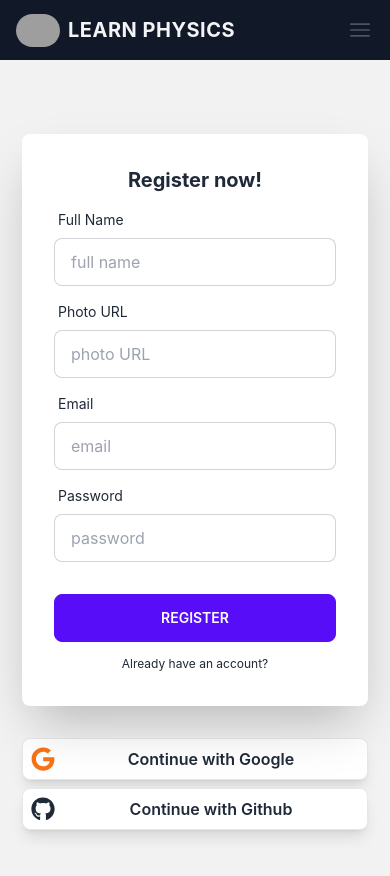
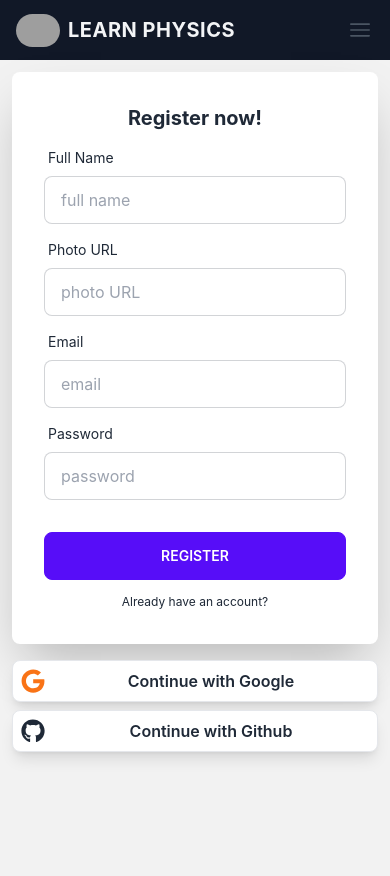
Before and after one commit to Abdullah-Sakib/Learn-Physics-Client-side, a React (Create React App) app: page /register in a window 390 px wide. Shown: the top 876 px of the page. Built offline with nearby package versions, Linux system fonts and the light colour scheme; no server answers; grey boxes are pictures that could not be loaded.

Commit message:
Fixed some issue from the login and registration page

```diff
--- a/src/Routes/Router/router.js
+++ b/src/Routes/Router/router.js
@@ -7,6 +7,7 @@ import Courses from "../../pages/Courses/Courses";
 import ErrorPage from "../../pages/ErrorPage/ErrorPage";
 import Home from "../../pages/Home/Home";
 import Login from "../../pages/Login/Login";
+import Profile from "../../pages/Profile/Profile";
 import Register from "../../pages/Register/Register";
 import PrivetRoute from "../PrivetRoute/PrivetRoute";
 
@@ -45,6 +46,10 @@ export const router = createBrowserRouter([
       {
         path:'blog',
         element: <Blog></Blog>
+      },
+      {
+        path: 'profile',
+        element: <Profile></Profile>
       }
     ]
   },
--- a/src/context/AuthProvider/AuthProvider.js
+++ b/src/context/AuthProvider/AuthProvider.js
@@ -1,7 +1,7 @@
 import React from 'react';
 import { useState } from 'react';
 import { createContext } from 'react';
-import {  createUserWithEmailAndPassword, getAuth, GithubAuthProvider, GoogleAuthProvider, onAuthStateChanged, signInWithEmailAndPassword, signInWithPopup,  updateProfile } from "firebase/auth";
+import {  createUserWithEmailAndPassword, getAuth, GithubAuthProvider, GoogleAuthProvider, onAuthStateChanged, signInWithEmailAndPassword, signInWithPopup,  signOut,  updateProfile } from "firebase/auth";
 import app from '../../firebase/firebase.config';
 import { useEffect } from 'react';
 
@@ -41,6 +41,10 @@ const AuthProvider = ({children}) => {
     })
   }
 
+  const logOut = () => {
+    return signOut(auth);
+  }
+
 
   useEffect(()=>{
     const unsubscribe = onAuthStateChanged(auth, currentUser =>{
@@ -52,7 +56,7 @@ const AuthProvider = ({children}) => {
 
 
 
-  const authInfo = { user,loading,  setUser, googleLogIn, gitHubLogIn, logInWithEmailPassword, createUser, updateUserProfile, };
+  const authInfo = { user,loading,  setUser, googleLogIn, gitHubLogIn, logInWithEmailPassword, createUser, updateUserProfile, logOut};
   return (
     <AuthContext.Provider value={authInfo}>
       {children}
--- a/src/pages/CheckOut/CheckOut.js
+++ b/src/pages/CheckOut/CheckOut.js
@@ -95,7 +95,7 @@ const CheckOut = () => {
                   className="input input-bordered "
                 />
               </div>
-              <button className="btn btn-primary w-1/5 ">Apply</button>
+              <button className="btn btn-primary mt-2 w-1/5 ">Apply</button>
             </div>
           </div>
         </div>
--- a/src/pages/Login/Login.js
+++ b/src/pages/Login/Login.js
@@ -41,10 +41,10 @@ const Login = () => {
   };
   return (
     <div>
-      <div className="hero min-h-screen bg-base-200">
-        <div className="hero-content flex-col ">
-          <div className="card flex-shrink-0 rounded-lg w-full max-w-sm shadow-2xl bg-base-100">
-            <form onSubmit={handleSubmit} className="card-body w-full lg:w-96">
+      <div className="p-3 min-h-screen bg-base-200">
+        <div className=" flex-col  mx-auto">
+          <div className=" rounded-lg w-full md:w-96 mx-auto shadow-2xl bg-base-100">
+            <form onSubmit={handleSubmit} className="card-body">
               <h1 className="text-xl font-bold">Login now!</h1>
               <div className="form-control">
                 <label className="label">
@@ -70,7 +70,7 @@ const Login = () => {
                   required
                 />
                 <label className="label">
-                  <Link to="/" className="label-text-alt link link-hover">
+                  <Link to="" className="label-text-alt link link-hover">
                     Forgot password?
                   </Link>
                 </label>
@@ -90,7 +90,7 @@ const Login = () => {
             </form>
           </div>
 
-          <div className="w-full  mt-4">
+          <div className="w-full md:w-96 mx-auto  mt-4">
             <button
               onClick={handleGoogleLogIn}
               className="flex items-center border bg-white shadow-lg rounded-lg w-full p-1 mb-2"
--- /dev/null
+++ b/src/pages/Profile/Profile.js
@@ -0,0 +1,23 @@
+import React from 'react';
+import { useContext } from 'react';
+import { useNavigate } from 'react-router-dom';
+import { AuthContext } from '../../context/AuthProvider/AuthProvider';
+
+const Profile = () => {
+  const {logOut} = useContext(AuthContext);
+  const navigate = useNavigate();
+  const handleLogOut = () =>{
+    logOut()
+    .then(()=>{
+      navigate('/')
+    })
+    .catch(error => console.error(error))
+  }
+  return (
+    <div>
+      <button onClick={handleLogOut} className="btn btn-accent my-5 text-white">Log Out</button>
+    </div>
+  );
+};
+
+export default Profile;
--- a/src/pages/Register/Register.js
+++ b/src/pages/Register/Register.js
@@ -44,10 +44,10 @@ const Register = () => {
   }
   return (
     <div>
-      <div className="hero min-h-screen bg-base-200">
-        <div className="hero-content flex-col ">
-          <div className="card flex-shrink-0 rounded-lg w-full max-w-sm shadow-2xl bg-base-100">
-            <form onSubmit={handleSubmit} className="card-body w-full lg:w-96">
+      <div className="p-3  min-h-screen bg-base-200">
+        <div className="w-full  flex-col ">
+          <div className="flex-shrink-0 rounded-lg w-full md:w-96 mx-auto shadow-2xl bg-base-100">
+            <form onSubmit={handleSubmit} className="card-body w-full">
               <h1 className="text-xl font-bold">Register now!</h1>
 
               <div className="form-control">
@@ -114,7 +114,7 @@ const Register = () => {
             </form>
           </div>
 
-          <div className="w-full  mt-4">
+          <div className=" mt-4 md:w-96 mx-auto">
             <button
               onClick={handleGoogleLogIn}
               className="flex items-center border bg-white shadow-lg rounded-lg w-full p-1 mb-2"
--- a/src/pages/Shared/Navbar/Navbar.js
+++ b/src/pages/Shared/Navbar/Navbar.js
@@ -9,11 +9,9 @@ const Navbar = () => {
   const [dark, setDark] = useState(true);
   const { user } = useContext(AuthContext);
 
-  const toggleMode = () =>{
+  const toggleMode = () => {
     setDark(!dark);
-  }
-
-  console.log(dark);
+  };
 
   return (
     <div className="bg-gray-900">
@@ -67,14 +65,18 @@ const Navbar = () => {
             </li>
             <li className="text-white  border-2 p-1 rounded-full flex justify-center items-center">
               <button onClick={toggleMode} className="pr-2">
-                <FaSun className={dark || 'text-orange-300'}></FaSun>
+                <FaSun className={dark || "text-orange-300"}></FaSun>
               </button>
-              <button onClick={toggleMode} className={dark && "text-orange-300"}>
+              <button
+                onClick={toggleMode}
+                className={dark && "text-orange-300"}
+              >
                 <FaMoon></FaMoon>
               </button>
             </li>
             <li>
               {user?.uid ? (
+                <Link to='/profile'>
                   <img
                     title={user?.displayName}
                     className="w-10 rounded-full"
@@ -82,6 +84,7 @@ const Navbar = () => {
                     alt=""
                     referrerPolicy="no-referrer"
                   />
+                </Link>
               ) : (
                 <Link
                   to="/login"
@@ -187,21 +190,24 @@ const Navbar = () => {
                       </li>
                       <li className="text-black border-2 w-14 mx-auto p-1  rounded-full flex justify-center items-center">
                         <button onClick={toggleMode} className="pr-2">
-                          <FaSun className={dark || 'text-orange-300'}></FaSun>
+                          <FaSun className={dark || "text-orange-300"}></FaSun>
                         </button>
                         <button onClick={toggleMode}>
-                          <FaMoon className={dark && 'text-orange-300'}></FaMoon>
+                          <FaMoon
+                            className={dark && "text-orange-300"}
+                          ></FaMoon>
                         </button>
                       </li>
                       <li>
                         {user?.uid ? (
+                          <Link to='/profile'>
                           <img
                             title={user?.displayName}
                             className="w-10 mx-auto rounded-full"
                             src={user?.photoURL}
                             alt=""
                             referrerPolicy="no-referrer"
-                          />
+                          /></Link>
                         ) : (
                           <Link
                             to="/login"
```
Lines whose indentation alone changed are shown as unchanged.
